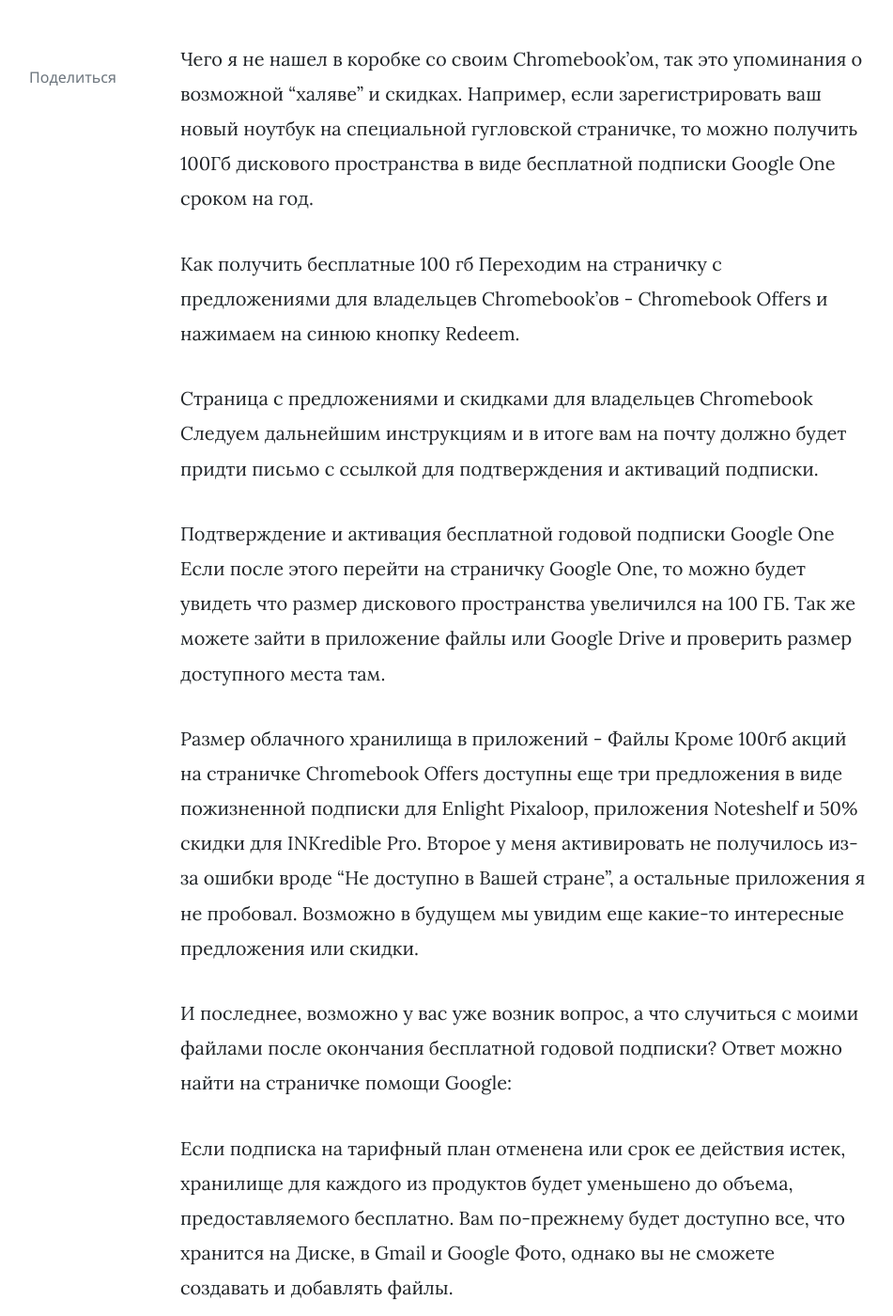
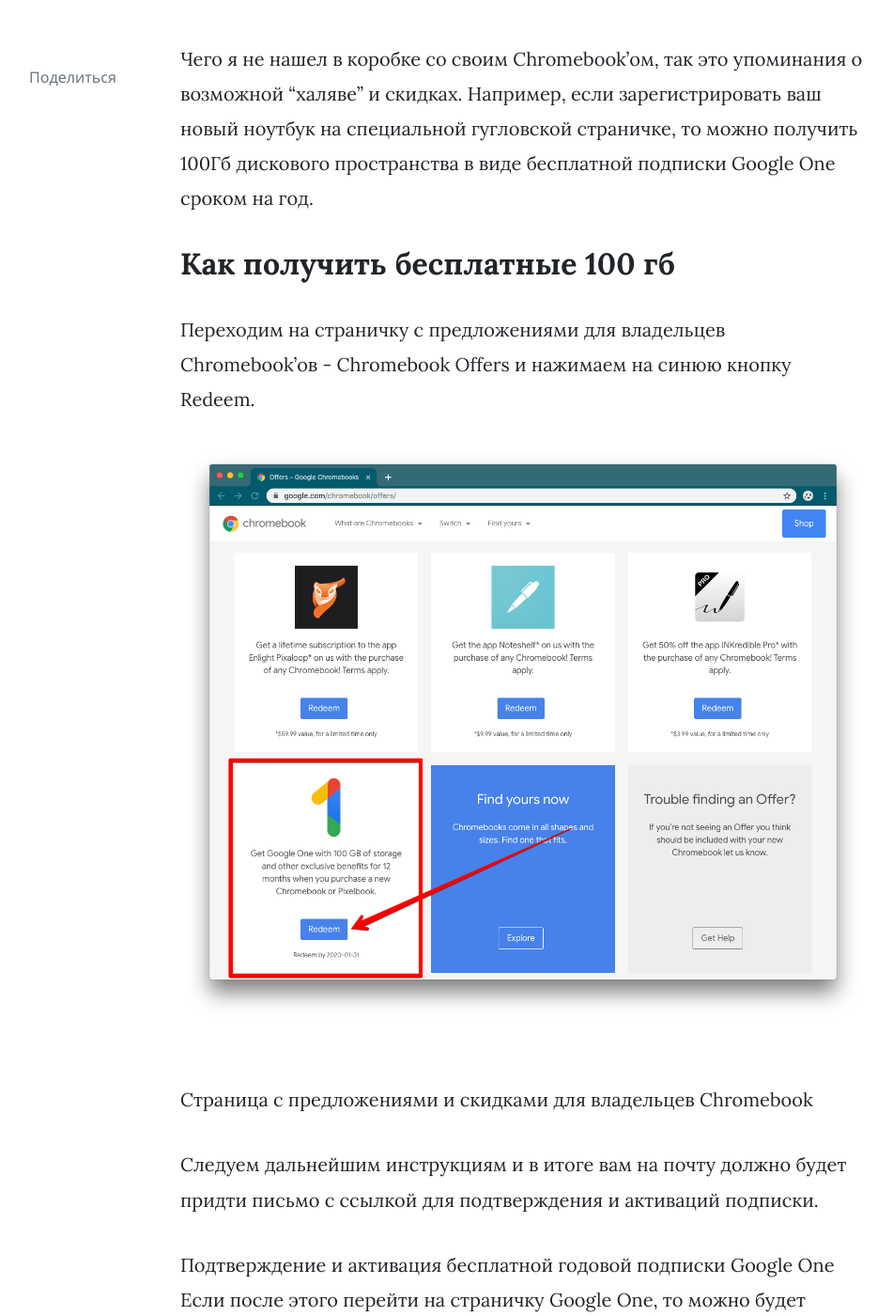
Before and after one commit to pro-chromeos/pro-chromeos.github.io, a Jekyll site: the page built from _posts/2019-09-23-besplatnie-100gb-pri-pokupke-chromebook.md, in a window 1280 px wide and 1400 px high, scrolled down 276 px. Shown: the whole window at 94% size, without its empty margins (178-1129 px from the left). Built offline with Jekyll 4.4.1, drawn with Linux system fonts in a browser that asks for light colours; nearby versions of some CDN libraries; a script that is not in the unit is left out; comment, search, counter and statistics services are not loaded; some of the changed lines change nothing that is shown; some of the changed text lies outside the part shown.

Commit message:
Update from Forestry.io pro-chromeos updated _posts/2019-09-23-besplatnie-100gb-pri-pokupke-chromebook.md

```diff
--- a/_posts/2019-09-23-besplatnie-100gb-pri-pokupke-chromebook.md
+++ b/_posts/2019-09-23-besplatnie-100gb-pri-pokupke-chromebook.md
@@ -1,31 +1,41 @@
 ---
 layout: post
 title: Бесплатные 100 ГБ в Google Drive при покупке Chromebook
-date: 2019-09-23T21:13:30.916Z
-image: ../uploads/free-100gb-google-drive/100gb-diskogo-prostranstva-google-one.jpg
+date: 2019-09-23T21:13:30.916+00:00
+image: "../uploads/free-100gb-google-drive/100gb-diskogo-prostranstva-google-one.jpg"
 categories:
-  - ChromeOs
+- ChromeOs
 tags:
-  - featured
-  - google drive
+- featured
+- google drive
+
 ---
-
 Чего я не нашел в коробке со своим Chromebook'ом, так это упоминания о возможной "халяве" и скидках. Например, если зарегистрировать ваш новый ноутбук на специальной гугловской страничке, то можно получить 100Гб дискового пространства в виде бесплатной подписки Google One сроком на год.
 
-Как получить бесплатные 100 гб
+## Как получить бесплатные 100 гб
+
+
 Переходим на страничку с предложениями для владельцев Chromebook'ов - Chromebook Offers и нажимаем на синюю кнопку Redeem.
 
+![](/uploads/free-100gb-google-drive/google-offers-chromebook.jpg)
 
 Страница с предложениями и скидками для владельцев Chromebook
+
+
 Следуем дальнейшим инструкциям и в итоге вам на почту должно будет придти письмо с ссылкой для подтверждения и активаций подписки.
 
+Подтверждение и активация бесплатной годовой подписки Google One
+Если после этого перейти на страничку Google One, то можно будет увидеть что размер дискового пространства увеличился на 100 ГБ. Так же можете зайти в приложение файлы или Google Drive и проверить размер доступного места там.![](/uploads/free-100gb-google-drive/aktivaciya-google-one.jpg)
 
-Подтверждение и активация бесплатной годовой подписки Google One
-Если после этого перейти на страничку Google One, то можно будет увидеть что размер дискового пространства увеличился на 100 ГБ. Так же можете зайти в приложение файлы или Google Drive и проверить размер доступного места там.
+![Размер облачного хранилища в приложений - Файлы](/uploads/free-100gb-google-drive/100gb-diskogo-prostranstva-google-one.jpg "Прилоежние Файлы")
 
-Размер облачного хранилища в приложений - Файлы
+_Размер облачного хранилища в приложений - Файлы_
+
+
 Кроме 100гб акций на страничке Chromebook Offers доступны еще три предложения в виде пожизненной подписки для Enlight Pixaloop, приложения Noteshelf и 50% скидки для INKredible Pro. Второе у меня активировать не получилось из-за ошибки вроде "Не доступно в Вашей стране", а остальные приложения я не пробовал. Возможно в будущем мы увидим еще какие-то интересные предложения или скидки.
 
 И последнее, возможно у вас уже возник вопрос, а что случиться с моими файлами после окончания бесплатной годовой подписки? Ответ можно найти на страничке помощи Google:
 
+![](/uploads/free-100gb-google-drive/google-one-obzor.jpg)
+
 Если подписка на тарифный план отменена или срок ее действия истек, хранилище для каждого из продуктов будет уменьшено до объема, предоставляемого бесплатно. Вам по-прежнему будет доступно все, что хранится на Диске, в Gmail и Google Фото, однако вы не сможете создавать и добавлять файлы.
```
